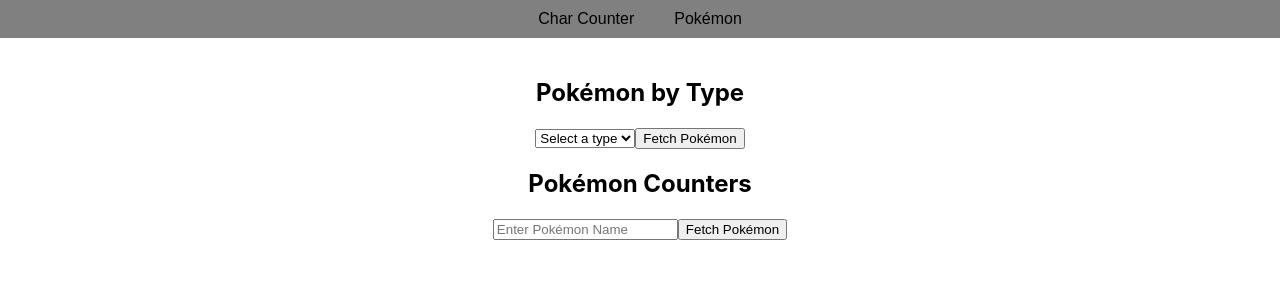
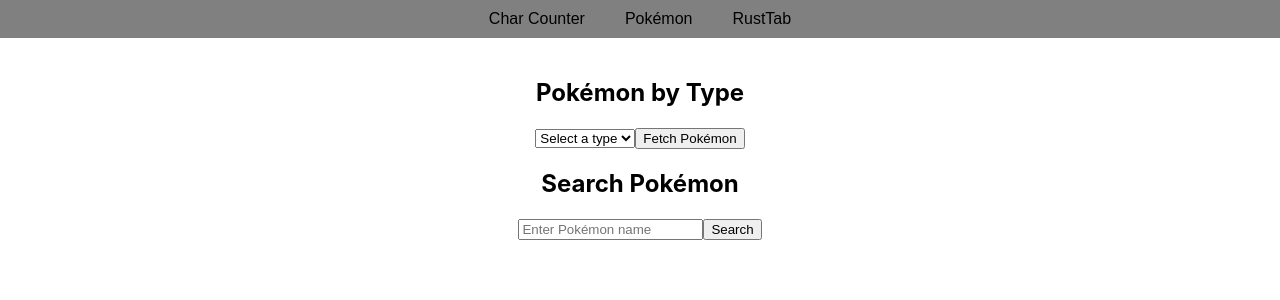
Before and after one commit to awells111/everything-website-frontend, a React (Create React App) app: page / in a window 1280 px wide. Both pictures are taken after a click on the button "Pokémon". Shown: the top 300 px of the page. Built offline with nearby package versions, Linux system fonts and the light colour scheme.

Commit message:
BS update

```diff
--- a/src/TabbedInterface/Pokemon/Pokemon.tsx
+++ b/src/TabbedInterface/Pokemon/Pokemon.tsx
@@ -11,6 +11,10 @@
 export type PokemonDetailsType = {
   name: string;
   sprite: string;
+  types: string;
+  height: string;
+  weight: string;
+  abilities: string;
 };
 
 const Pokemon: React.FC = () => {
--- a/src/TabbedInterface/Pokemon/PokemonByName/PokemonByName.tsx
+++ b/src/TabbedInterface/Pokemon/PokemonByName/PokemonByName.tsx
@@ -1,62 +1,76 @@
 import React, { useState } from "react";
-import { PokemonDetailsType, PokemonListItemType } from "../Pokemon";
+import { PokemonDetailsType } from "../Pokemon";
 
 type Props = {
   setPokemonDetails: (pokemonDetails: PokemonDetailsType[]) => void;
   setError: (error: string | null) => void;
 };
 
-function PokemonByName({setPokemonDetails, setError}: Props) {
-    const [type, setType] = useState<string>("");
+const capitalize = (str: string) =>
+  str
+    .split('-')
+    .map((part) => part.charAt(0).toUpperCase() + part.slice(1).toLowerCase())
+    .join('-');
 
-    const fetchPokemonByType = async (type: string) => {
+const PokemonSearch: React.FC<Props> = ({ setError }) => {
+  const [pokemonName, setPokemonName] = useState<string>("");
+  const [pokemonDetails, setPokemonDetails] = useState<PokemonDetailsType | null>(null);
+
+  const fetchPokemonDetails = async (name: string) => {
     try {
       const response = await fetch(
-          `https://pokeapi.co/api/v2/type/${type.toLowerCase()}`
+        `https://pokeapi.co/api/v2/pokemon/${name.toLowerCase()}`
       );
       if (!response.ok) {
-          throw new Error("Type not found");
+        throw new Error("Pokémon not found");
       }
       const data = await response.json();
-        const pokemonList = data.pokemon.map(
-          (p: { pokemon: PokemonListItemType }) => p.pokemon
-        );
-
-        const detailsPromises = pokemonList.map(
-          async (pokemon: PokemonListItemType) => {
-            const response = await fetch(pokemon.url);
-            const data = await response.json();
-            return {
-              name: data.name,
+      const details: PokemonDetailsType = {
+        name: capitalize(data.name),
         sprite: data.sprites.front_default,
+        types: data.types.map((type: { type: { name: string } }) => capitalize(type.type.name)),
+        height: data.height,
+        weight: data.weight,
+        abilities: data.abilities.map((ability: { ability: { name: string } }) => capitalize(ability.ability.name)),
       };
-          }
-        );
-
-        const details = await Promise.all(detailsPromises);
       setPokemonDetails(details);
       setError(null);
     } catch (error: any) {
       setError(error.message);
-        setPokemonDetails([]);
+      setPokemonDetails(null);
     }
   };
 
-    const handleFetch = () => {
-      fetchPokemonByType(type);
+  const handleSearch = () => {
+    if (pokemonName) {
+      fetchPokemonDetails(pokemonName);
+    } else {
+      setError("Please enter a Pokémon name");
+    }
   };
+
   return (
     <div>
-        <h2>Pokémon Counters</h2>
+      <h2>Search Pokémon</h2>
       <input
         type="text"
-          value={type}
-          onChange={(e) => setType(e.target.value)}
-          placeholder="Enter Pokémon Name"
+        value={pokemonName}
+        onChange={(e) => setPokemonName(e.target.value)}
+        placeholder="Enter Pokémon name"
       />
-        <button onClick={handleFetch}>Fetch Pokémon</button>
+      <button onClick={handleSearch}>Search</button>
+      {pokemonDetails && (
+        <div>
+          <h3>{pokemonDetails.name}</h3>
+          <img src={pokemonDetails.sprite} alt={pokemonDetails.name} />
+          <p>Types: {pokemonDetails.types}</p>
+          <p>Height: {pokemonDetails.height}</p>
+          <p>Weight: {pokemonDetails.weight}</p>
+          <p>Abilities: {pokemonDetails.abilities}</p>
+        </div>
+      )}
     </div>
   );
-  }
+};
 
-export default PokemonByName
+export default PokemonSearch;
--- /dev/null
+++ b/src/TabbedInterface/Rust/Rust.tsx
@@ -0,0 +1,11 @@
+import React from 'react'
+
+type Props = {}
+
+function Rust({}: Props) {
+  return (
+    <div>Rust</div>
+  )
+}
+
+export default Rust
--- a/src/TabbedInterface/TabbedInterface.tsx
+++ b/src/TabbedInterface/TabbedInterface.tsx
@@ -3,8 +3,9 @@
 import CharCounter from "./CharCounter/CharCounter";
 import "./Tabs.css";
 import Pokemon from "./Pokemon/Pokemon";
+import Rust from "./Rust/Rust";
 
-type TabName = "charCounter" | "pokemonByType";
+type TabName = "charCounter" | "pokemonByType" | "RustTab";
 
 const TabbedInterface: React.FC = () => {
   const [activeTab, setActiveTab] = useState<TabName>("charCounter");
@@ -15,6 +16,8 @@
         return <CharCounter />;
       case "pokemonByType":
         return <Pokemon />;
+      case "RustTab":
+          return <Rust />;
       default:
         return <CharCounter />;
     }
@@ -27,6 +30,7 @@
           Char Counter
         </button>
         <button onClick={() => setActiveTab("pokemonByType")}>Pokémon</button>
+        <button onClick={() => setActiveTab("RustTab")}>RustTab</button>
       </div>
       <div className="tab-content">{renderContent()}</div>
     </div>
```
Lines whose indentation alone changed are shown as unchanged.
